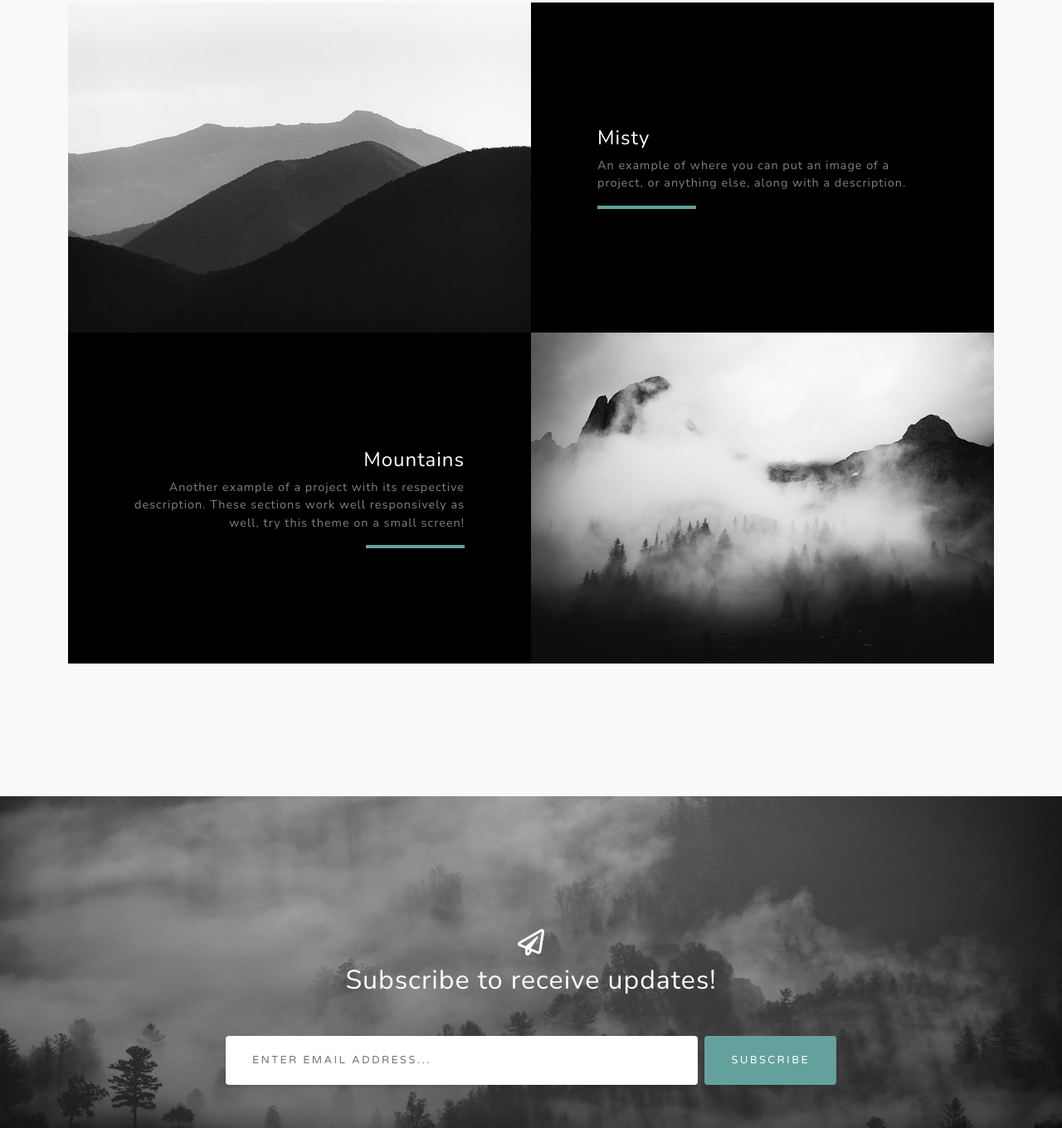
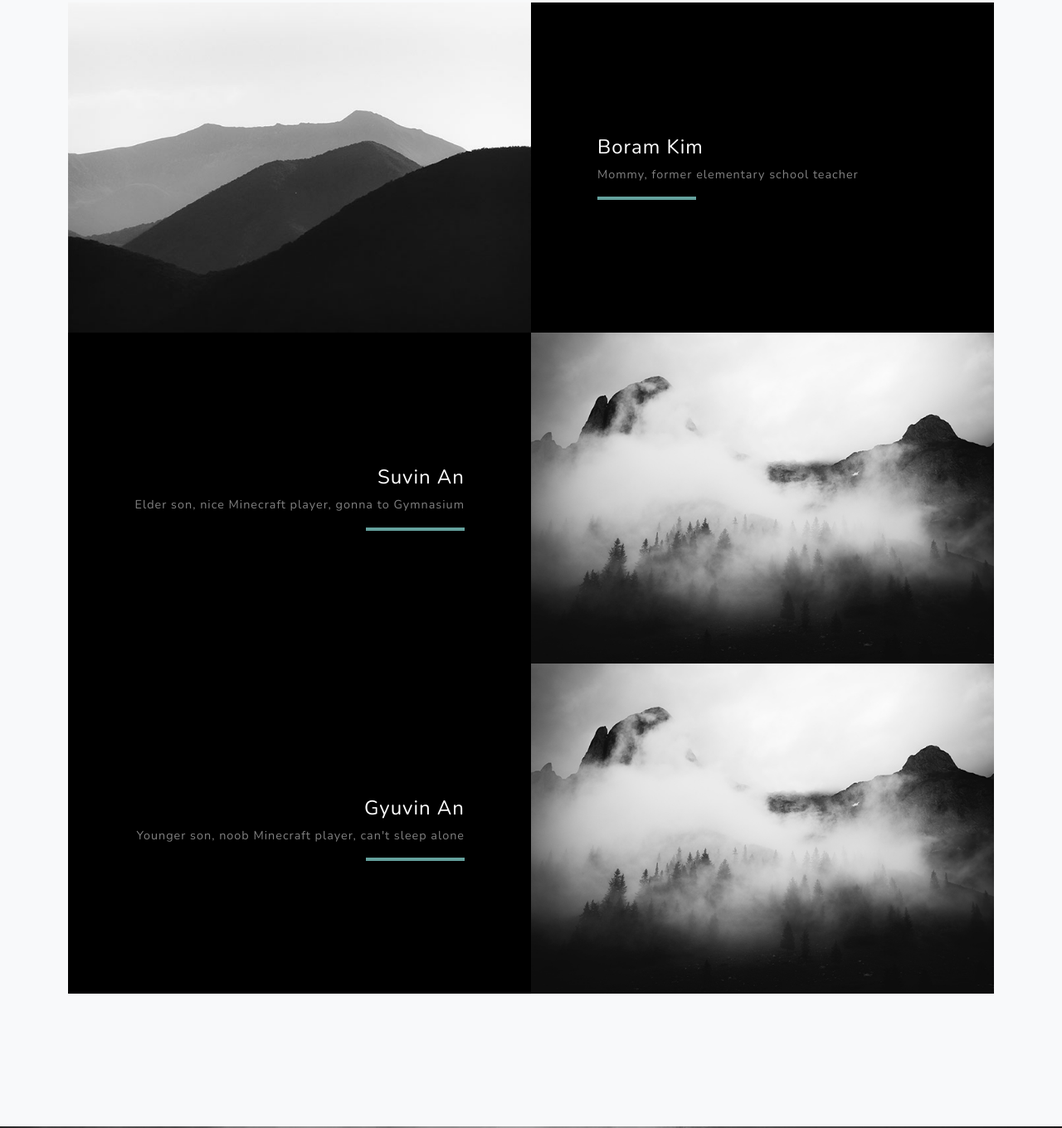
Before and after one commit to familiean/familiean.github.io, a plain HTML site: page index.html in a window 1280 px wide. Shown: the part 2112-3472 px from the top of the page at 83% size. Drawn offline with nearby package versions, Linux system fonts and the light colour scheme.

Commit message:
Update index.html

```diff
--- a/index.html
+++ b/index.html
@@ -76,8 +76,8 @@
                         <div class="bg-black text-center h-100 project">
                             <div class="d-flex h-100">
                                 <div class="project-text w-100 my-auto text-center text-lg-left">
-                                    <h4 class="text-white">Misty</h4>
-                                    <p class="mb-0 text-white-50">An example of where you can put an image of a project, or anything else, along with a description.</p>
+                                    <h4 class="text-white">Boram Kim</h4>
+                                    <p class="mb-0 text-white-50">Mommy, former elementary school teacher</p>
                                     <hr class="d-none d-lg-block mb-0 ml-0" />
                                 </div>
                             </div>
@@ -91,8 +91,23 @@
                         <div class="bg-black text-center h-100 project">
                             <div class="d-flex h-100">
                                 <div class="project-text w-100 my-auto text-center text-lg-right">
-                                    <h4 class="text-white">Mountains</h4>
-                                    <p class="mb-0 text-white-50">Another example of a project with its respective description. These sections work well responsively as well, try this theme on a small screen!</p>
+                                    <h4 class="text-white">Suvin An</h4>
+                                    <p class="mb-0 text-white-50">Elder son, nice Minecraft player, gonna to Gymnasium</p>
+                                    <hr class="d-none d-lg-block mb-0 mr-0" />
+                                </div>
+                            </div>
+                        </div>
+                    </div>
+                </div>
+                <!-- Project Three Row-->
+                <div class="row justify-content-center no-gutters">
+                    <div class="col-lg-6"><img class="img-fluid" src="assets/img/demo-image-02.jpg" alt="" /></div>
+                    <div class="col-lg-6 order-lg-first">
+                        <div class="bg-black text-center h-100 project">
+                            <div class="d-flex h-100">
+                                <div class="project-text w-100 my-auto text-center text-lg-right">
+                                    <h4 class="text-white">Gyuvin An</h4>
+                                    <p class="mb-0 text-white-50">Younger son, noob Minecraft player, can't sleep alone</p>
                                     <hr class="d-none d-lg-block mb-0 mr-0" />
                                 </div>
                             </div>
```
